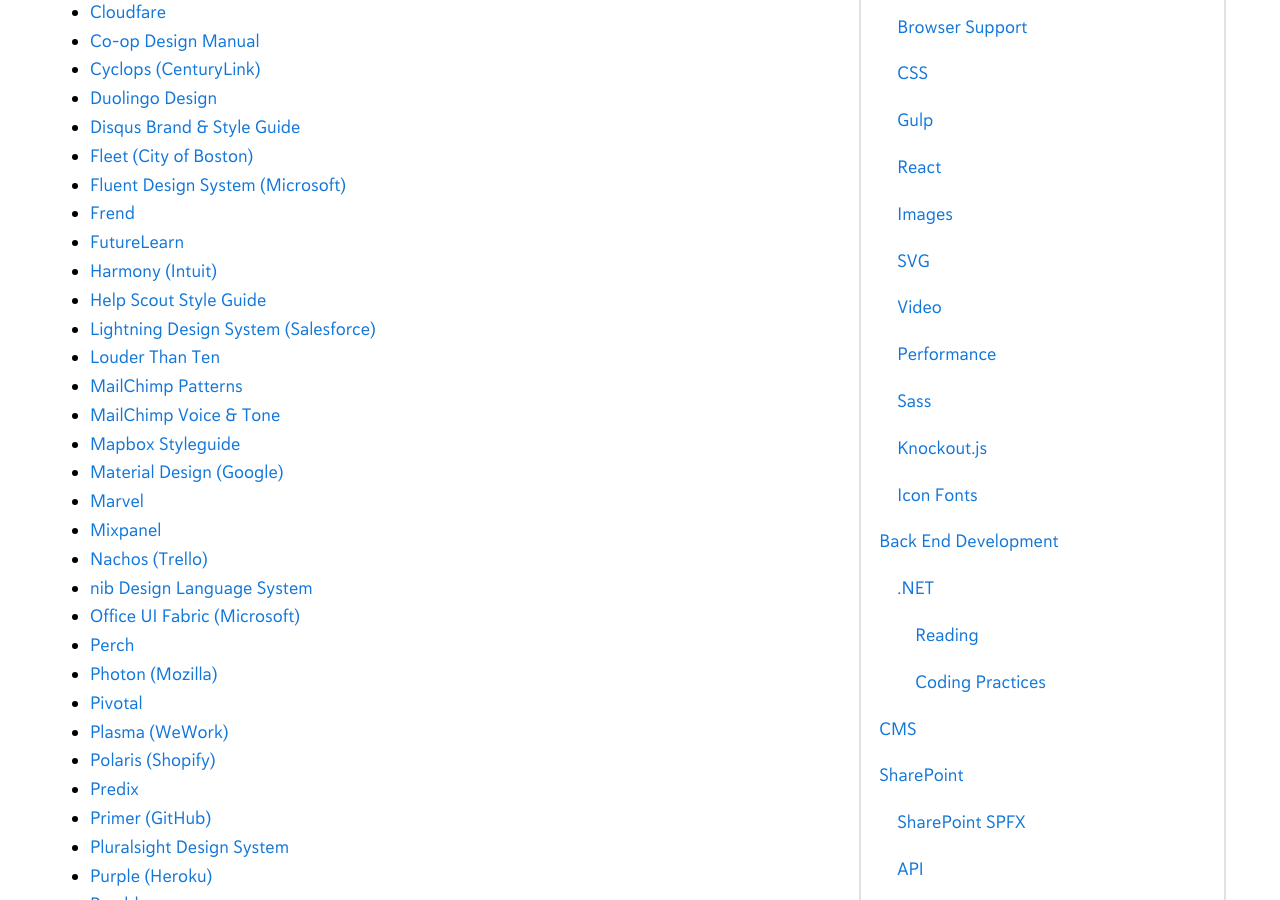
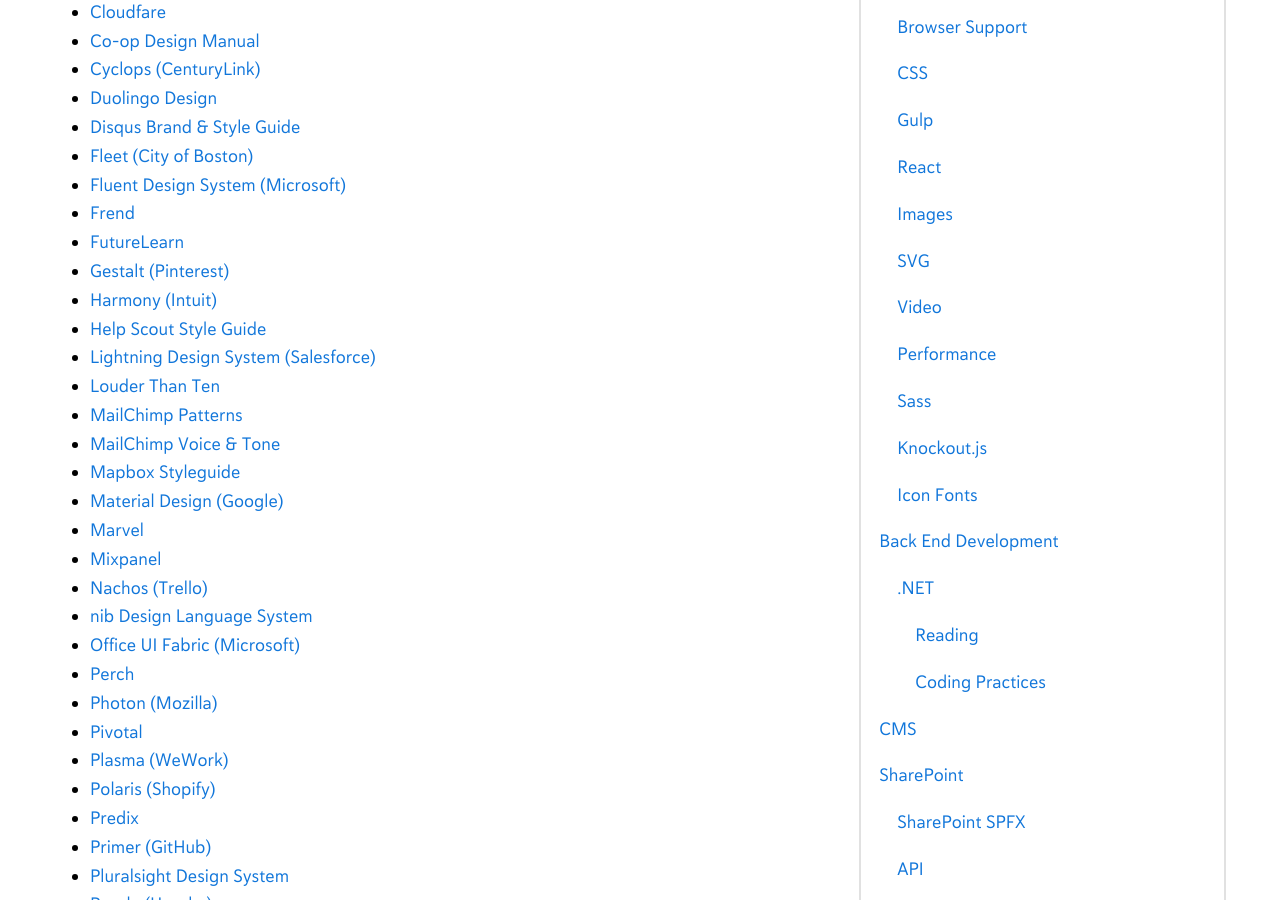
Before and after one commit to mercuryworks/developers-handbook, a Jekyll site: the page built from _posts/2018-01-18-front-end-development-design-systems.markdown, in a window 1280 px wide and 900 px high, scrolled down 1351 px. Built offline with Jekyll 4.4.1, drawn with Linux system fonts in a browser that asks for light colours; comment, search, counter and statistics services are not loaded.

Commit message:
Added Pinterest Design System

```diff
--- a/_posts/2018-01-18-front-end-development-design-systems.markdown
+++ b/_posts/2018-01-18-front-end-development-design-systems.markdown
@@ -48,6 +48,7 @@
 * [Fluent Design System (Microsoft)](https://fluent.microsoft.com/){:target="_blank"}
 * [Frend](https://frend.co/){:target="_blank"}
 * [FutureLearn](https://www.futurelearn.com/pattern-library){:target="_blank"}
+* [Gestalt (Pinterest)](https://pinterest.github.io/gestalt/#/){:target="_blank"}
 * [Harmony (Intuit)](http://harmony.intuit.com/){:target="_blank"}
 * [Help Scout Style Guide](http://style.helpscout.com/){:target="_blank"}
 * [Lightning Design System (Salesforce)](https://www.lightningdesignsystem.com/){:target="_blank"}
```
